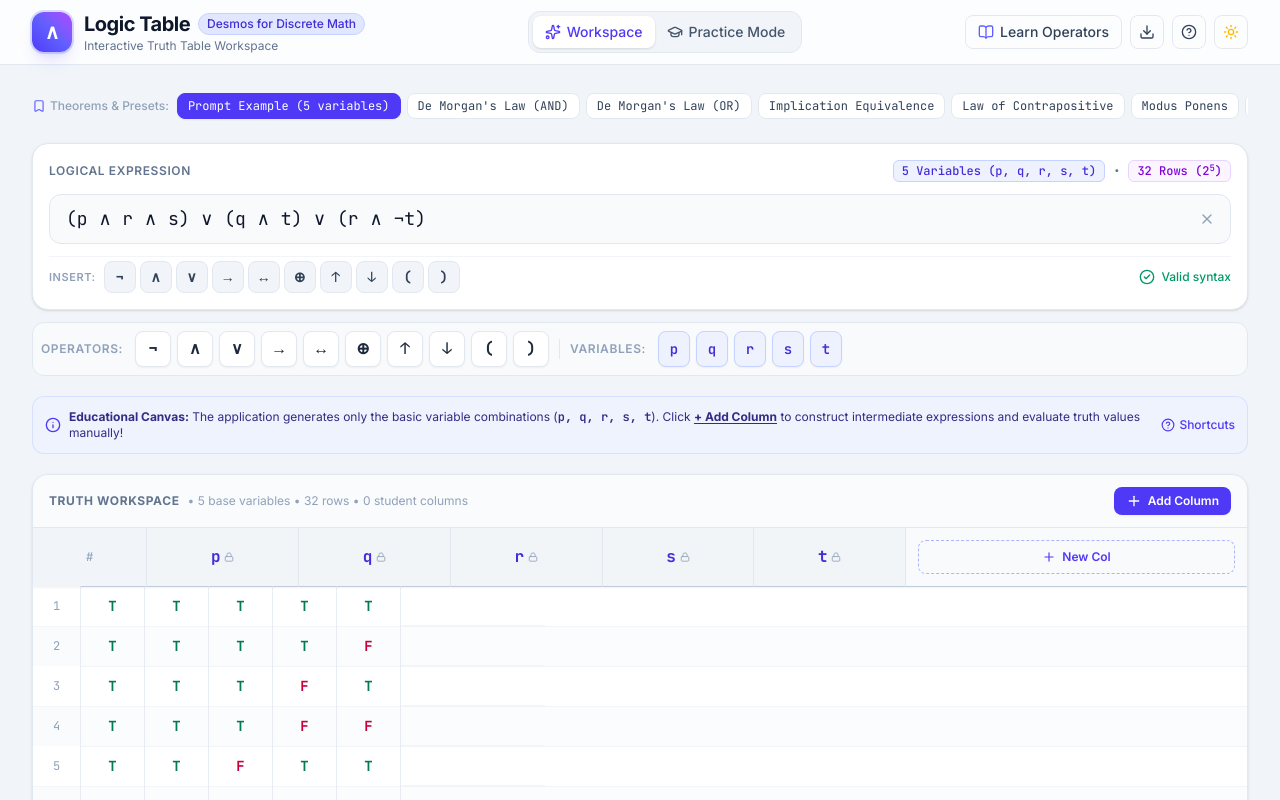
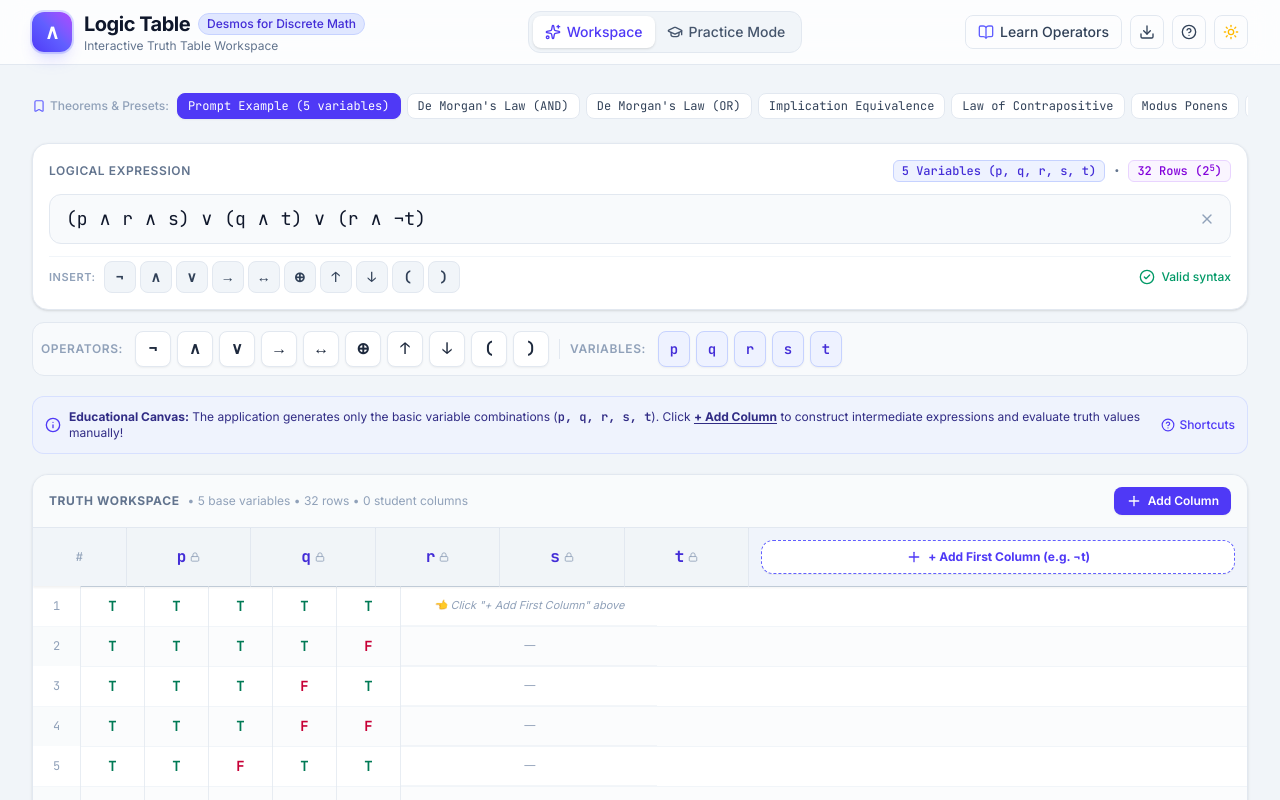
Before and after one commit to bobby404-K/LOGICAL-OPERATIONS, a React (Vite) app: page / in a window 1280 px wide. Shown: the top 800 px of the page. Built offline with nearby package versions, Linux system fonts and the light colour scheme.

Commit message:
Enhance TruthTable empty column prompt and layout

```diff
--- a/src/components/TruthTable.tsx
+++ b/src/components/TruthTable.tsx
@@ -269,14 +269,14 @@ export const TruthTable: React.FC<TruthTableProps> = ({
               ))}
 
               {/* "+ Add Column" Header Button */}
-              <th className="w-36 px-3 py-3 align-middle text-center bg-slate-50 dark:bg-slate-900/50">
+              <th className={`${studentColumns.length === 0 ? 'w-64' : 'w-40'} px-3 py-3 align-middle text-center bg-indigo-50/40 dark:bg-indigo-950/20`}>
                 <button
                   type="button"
                   onClick={onAddColumn}
-                  className="w-full flex items-center justify-center gap-1.5 py-2 px-3 border border-dashed border-indigo-400/60 dark:border-indigo-500/40 text-indigo-600 dark:text-indigo-400 hover:bg-indigo-50 dark:hover:bg-indigo-950/40 rounded-lg text-xs font-semibold transition active:scale-95"
+                  className="w-full flex items-center justify-center gap-1.5 py-2 px-3 border border-dashed border-indigo-500 bg-white dark:bg-slate-900 text-indigo-600 dark:text-indigo-400 hover:bg-indigo-50 dark:hover:bg-indigo-950/40 rounded-xl text-xs font-bold shadow-2xs transition active:scale-95"
                 >
-                  <Plus className="w-3.5 h-3.5" />
-                  <span>New Col</span>
+                  <Plus className="w-4 h-4" />
+                  <span>{studentColumns.length === 0 ? '+ Add First Column (e.g. ¬t)' : '+ Add Column'}</span>
                 </button>
               </th>
             </tr>
@@ -367,7 +367,13 @@ export const TruthTable: React.FC<TruthTableProps> = ({
                   })}
 
                   {/* Empty cell under add column */}
-                  <td className="w-36 h-10 border-b border-slate-200/40 dark:border-slate-800/40 shrink-0" />
+                  {studentColumns.length === 0 ? (
+                    <td className="w-64 h-10 border-b border-slate-200/40 dark:border-slate-800/40 shrink-0 flex items-center justify-center text-[11px] text-slate-400 dark:text-slate-500 italic select-none">
+                      {rowIndex === 0 ? '👈 Click "+ Add First Column" above' : '—'}
+                    </td>
+                  ) : (
+                    <td className="w-40 h-10 border-b border-slate-200/40 dark:border-slate-800/40 shrink-0" />
+                  )}
                 </tr>
               );
             })}
```
